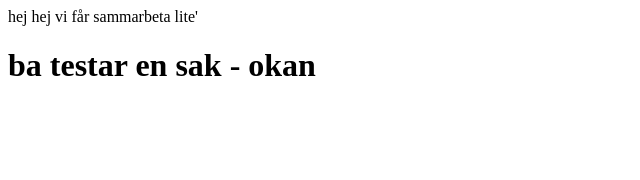
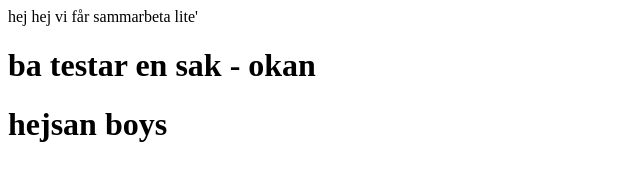
Before and after one commit to axAlbers/Group, a plain HTML site: page index.html in a window 1280 px wide. Shown: the whole page, without its empty margins (0-640 px from the left). Drawn offline with Linux system fonts and the light colour scheme.

Commit message:
modified index

```diff
--- a/index.html
+++ b/index.html
@@ -2,3 +2,5 @@ hej hej
 vi får sammarbeta lite'
 
 <h1> ba testar en sak - okan <h1>
+
+hejsan boys
```
